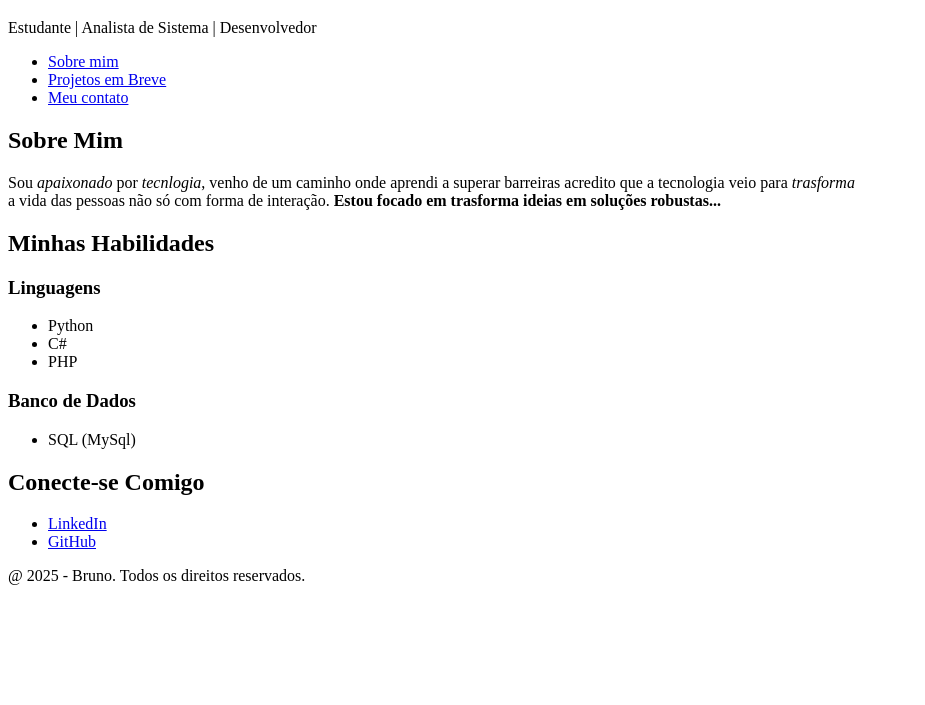
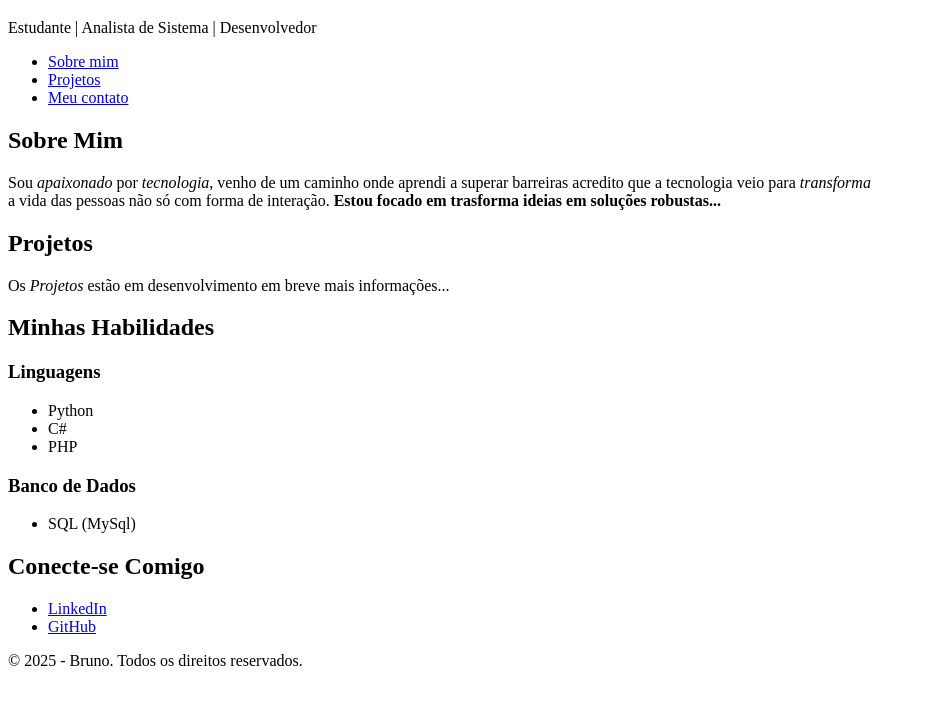
Before and after one commit to brunonativaa/Cartao-de-visita-web, a plain HTML site: page index.html in a window 1280 px wide. Shown: the part 61-766 px from the top of the page, without its empty margins (0-925 px from the left). Drawn offline with Linux system fonts and the light colour scheme.

Commit message:
Fix: Corrige links âncora da navegação e typos

```diff
--- a/index.html
+++ b/index.html
@@ -13,19 +13,25 @@
 
         <nav>
             <ul>
-                <li><a href="sobre">Sobre mim</a></li>
-                <li><a href="projetos">Projetos em Breve</a></li>
-                <li><a href="contato">Meu contato</a></li>
+                <li><a href="#sobre">Sobre mim</a></li>
+                <li><a href="#projetos">Projetos</a></li>
+                <li><a href="#contato">Meu contato</a></li>
             </ul>
          </nav>
 
         <section>
             <h2>Sobre Mim</h2>
-            <p>Sou <i>apaixonado</i> por <i>tecnlogia</i>, venho de um caminho onde
+            <p>Sou <i>apaixonado</i> por <i>tecnologia</i>, venho de um caminho onde
                 aprendi a superar barreiras acredito que a tecnologia
-                veio para <i>trasforma</i> <br> a vida das pessoas não só com forma
+                veio para <i>transforma</i> <br> a vida das pessoas não só com forma
                 de interação. <strong>Estou focado em trasforma ideias em soluções
                 robustas...</strong> </p>
+        </section>
+
+        <section id="projetos">
+            <h2>Projetos</h2>
+            <p>Os <i>Projetos</i> estão em desenvolvimento em breve mais informações...</p>
+
         </section>
 
         <section id="habilidades">
@@ -54,7 +60,7 @@
         </section>
 
         <footer>
-            <p>@ 2025 - Bruno. Todos os direitos reservados. </p>
+            <p> &copy; 2025 - Bruno. Todos os direitos reservados. </p>
         </footer>
 
 </body>
```
